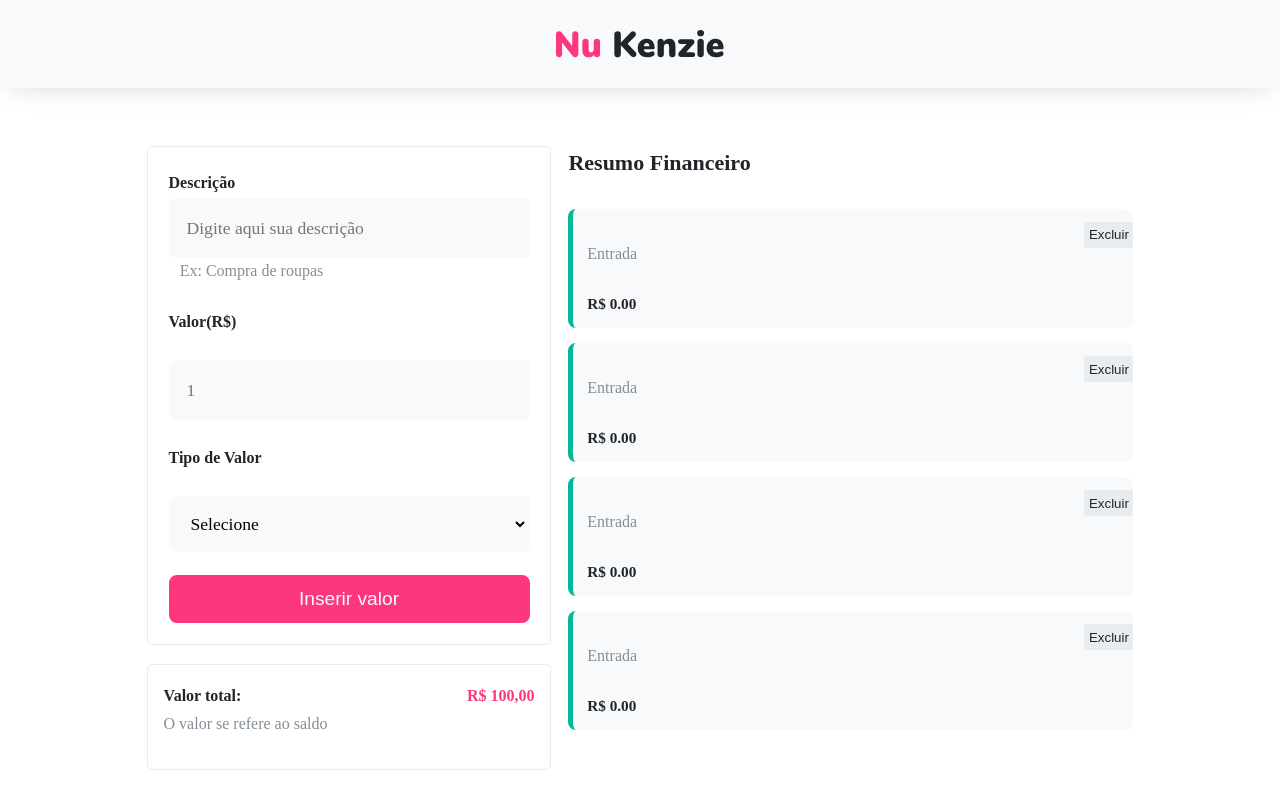
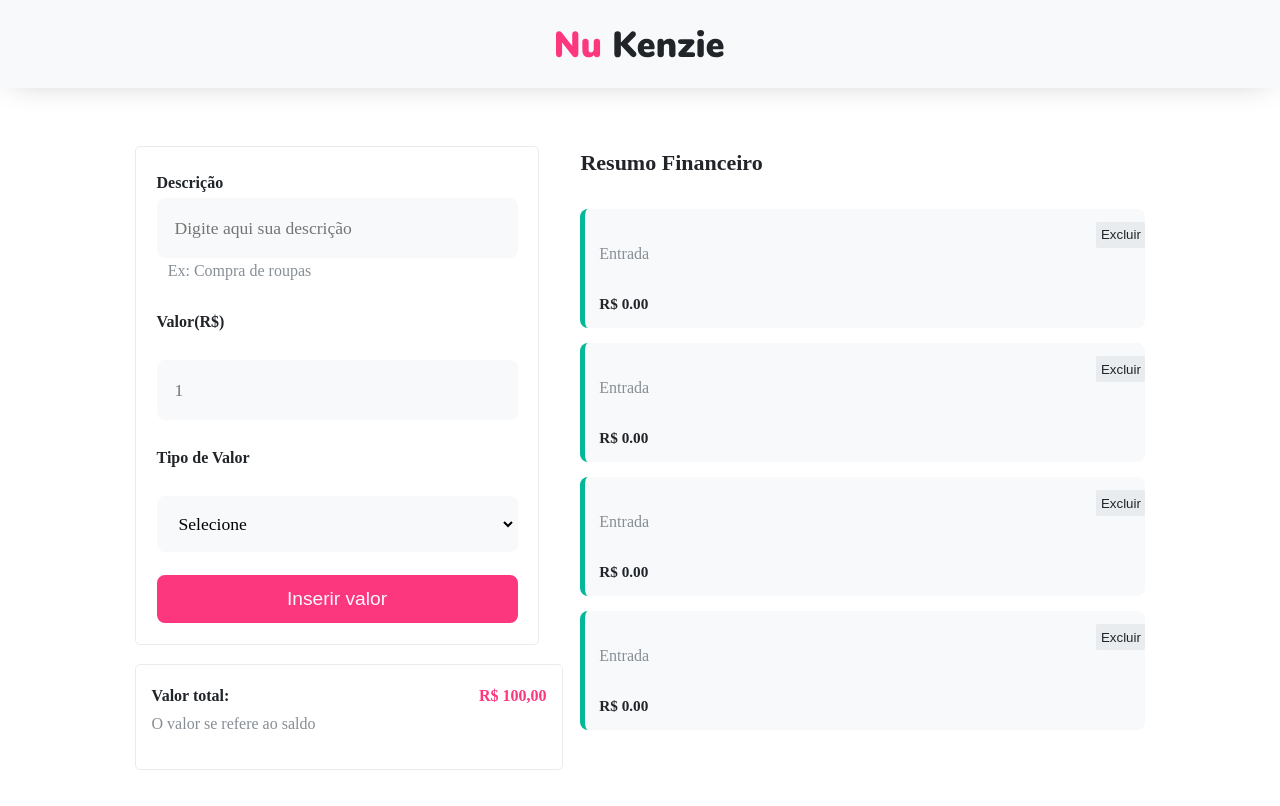
Before and after one commit to JokerMSD/Project-FundFortress, a React (Vite) app: page / in a window 1280 px wide. Shown: the top 806 px of the page. Built offline with nearby package versions, Linux system fonts and the light colour scheme; a web font is replaced by a local one.

Commit message:
update style.module.scss

```diff
--- a/src/components/FinanceForm/style.module.scss
+++ b/src/components/FinanceForm/style.module.scss
@@ -1,22 +1,27 @@
-.container{
+.container {
   display: flex;
   flex-direction: row;
   flex-wrap: wrap;
   margin-top: 1.21rem;
+  max-height: 32rem;
 }
 
-.container > form{
+.container > form {
   display: flex;
   flex-direction: column;
   gap: 1.43rem;
   border: 1px solid var(--grey-2);
   padding: 1.31rem;
   border-radius: 0.3125rem;
+  margin-right: 1.5rem;
 }
 
-@media (min-width:320px) and (max-width: 428px) {
+@media (min-width: 320px) and (max-width: 428px) {
   .container {
     justify-content: center;
   }
 
+  .container > form {
+    margin-left: 1.5rem;
   }
+}
```
Lines whose indentation alone changed are shown as unchanged.
